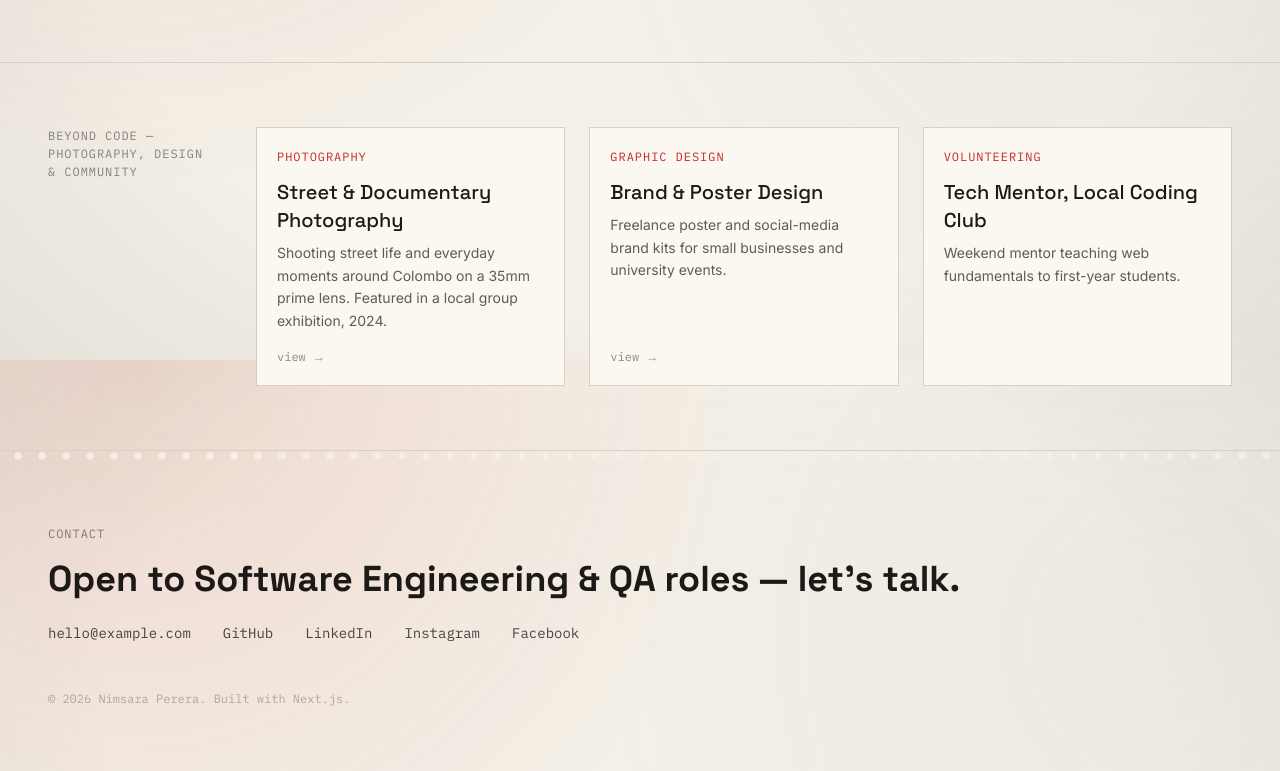
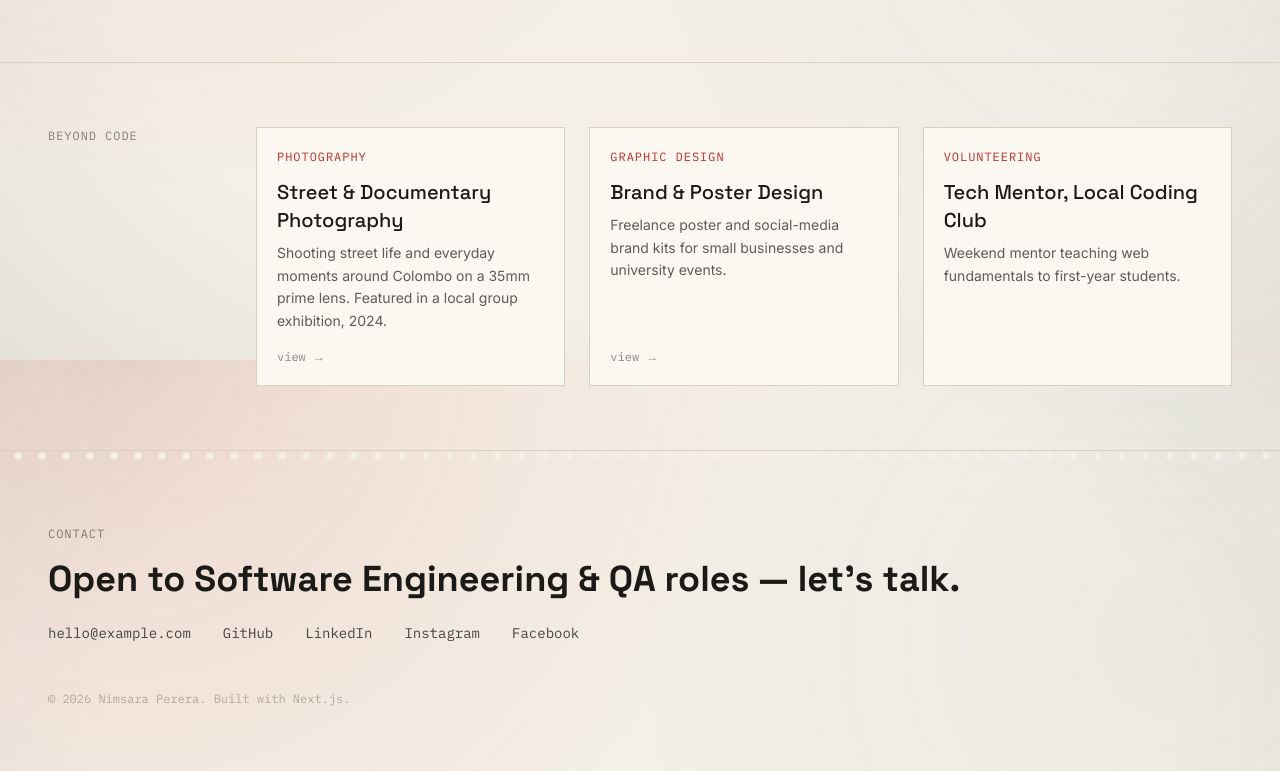
Before and after one commit to binoperera/Portfolio, a Next.js app: page / in a window 1280 px wide. Shown: the part 2840-3611 px from the top of the page. Built offline with nearby package versions, Linux system fonts and the light colour scheme.

Commit message:
Simplify section title for exposures

```diff
--- a/app/page.tsx
+++ b/app/page.tsx
@@ -288,7 +288,7 @@ export default async function HomePage() {
         )}
 
         {/* ---------------- BEYOND CODE (was the cream "contact sheet") ---------------- */}
-        <Section id="exposures" title={<>Beyond code — photography, design &amp; community</>}>
+        <Section id="exposures" title={<>Beyond code</>}>
           <div className="grid sm:grid-cols-2 lg:grid-cols-3 gap-6">
             {sortedActivities.map((a, i) => (
               <Reveal key={a.id} delay={i * 80}>
```
